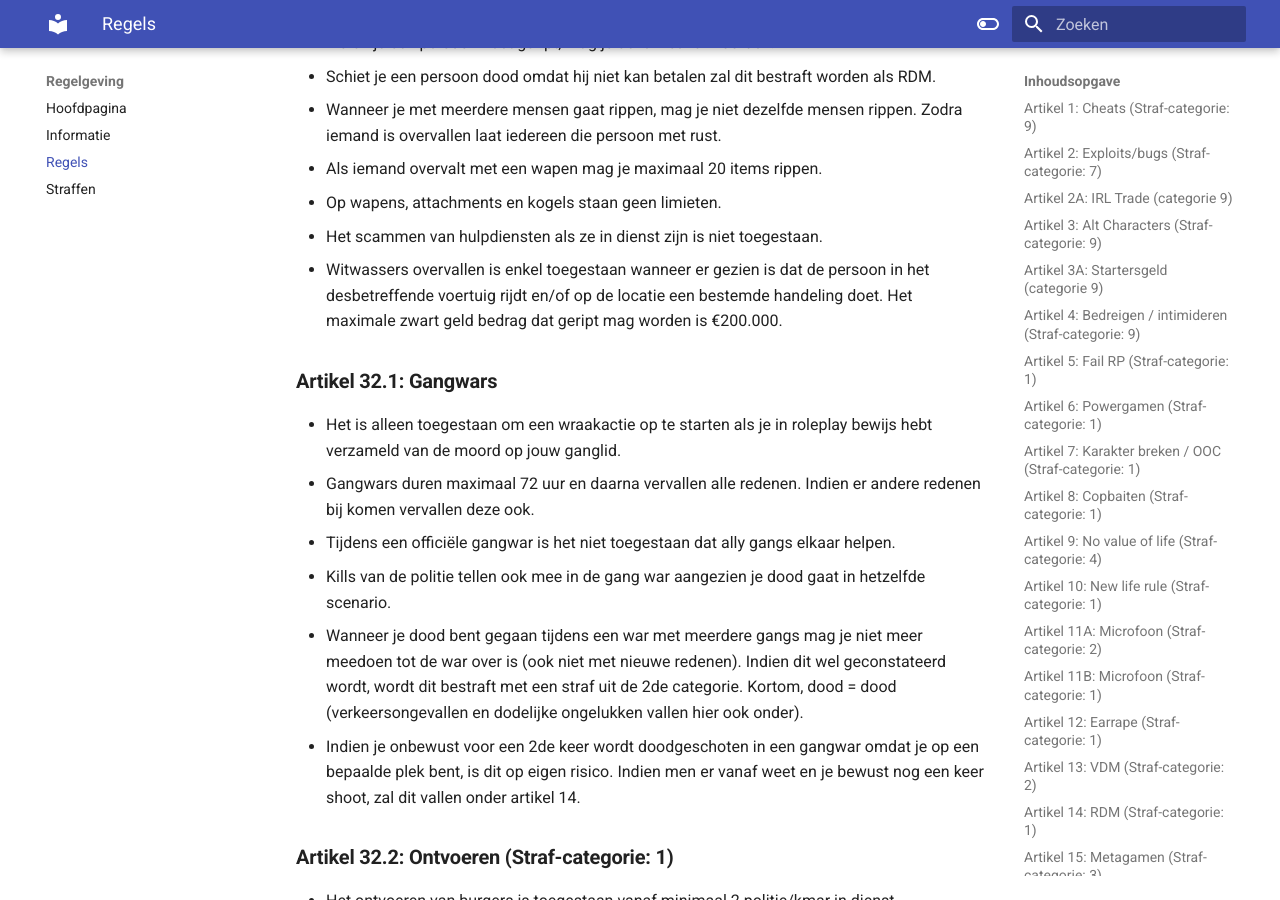
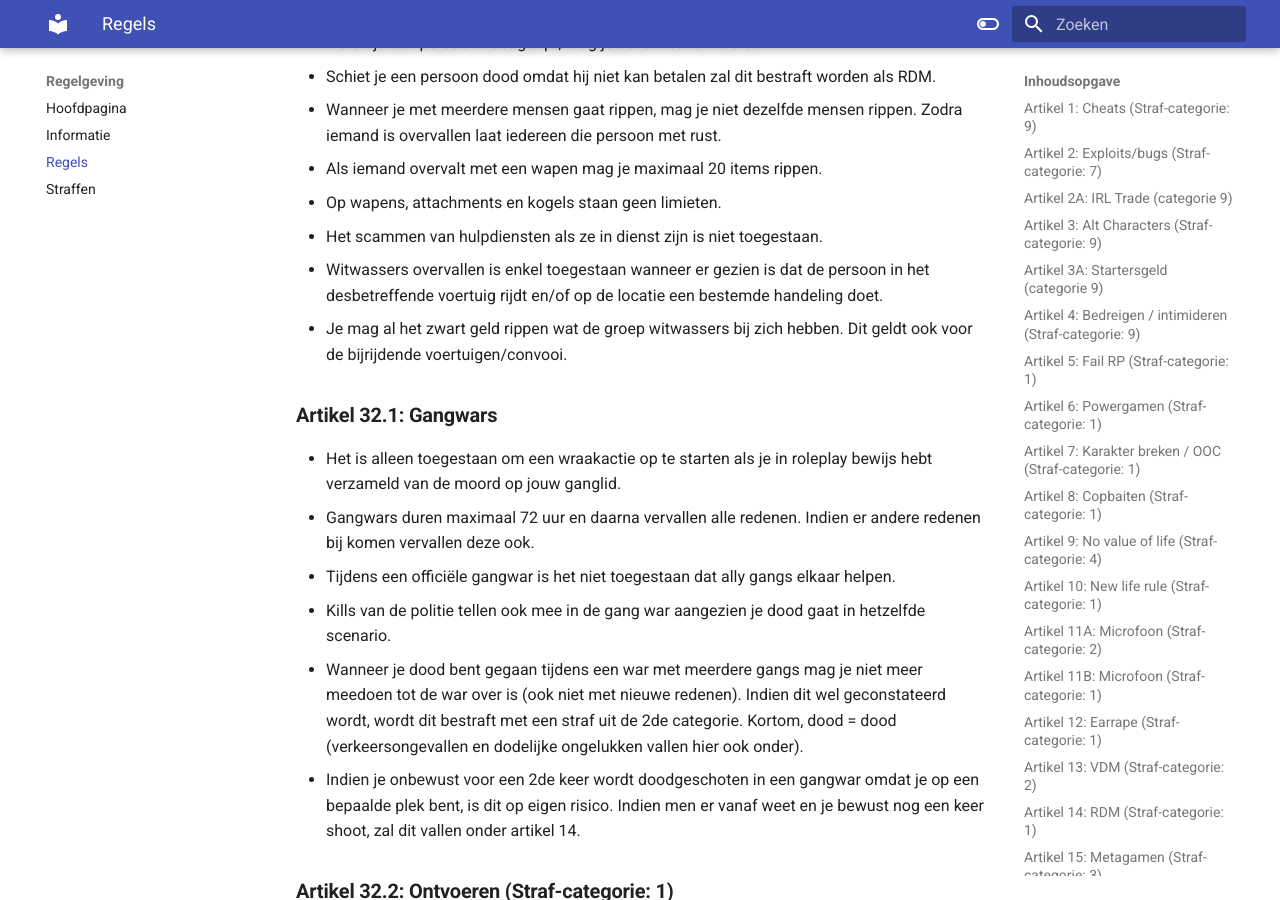
Before and after one commit to ZuiderVeenRP/apv, an MkDocs documentation site: the page built from docs/algemeen.md, in a window 1280 px wide and 900 px high, scrolled down 11087 px. Built offline with MkDocs 1.6.1 and Material for MkDocs 9.7.7, drawn with Linux system fonts in a browser that asks for light colours; comment, search, counter and statistics services are not loaded.

Commit message:
Witwas rip regels veranderd

```diff
--- a/docs/algemeen.md
+++ b/docs/algemeen.md
@@ -255,7 +255,8 @@
 - Als iemand overvalt met een wapen mag je maximaal 20 items rippen.
 - Op wapens, attachments en kogels staan geen limieten.
 - Het scammen van hulpdiensten als ze in dienst zijn is niet toegestaan.
-- Witwassers overvallen is enkel toegestaan wanneer er gezien is dat de persoon in het desbetreffende voertuig rijdt en/of op de locatie een bestemde handeling doet. Het maximale zwart geld bedrag dat geript mag worden is €200.000.
+- Witwassers overvallen is enkel toegestaan wanneer er gezien is dat de persoon in het desbetreffende voertuig rijdt en/of op de locatie een bestemde handeling doet.
+- Je mag al het zwart geld rippen wat de groep witwassers bij zich hebben. Dit geldt ook voor de bijrijdende voertuigen/convooi.
 
 ### **Artikel 32.1: Gangwars**
 - Het is alleen toegestaan om een wraakactie op te starten als je in roleplay bewijs hebt verzameld van de moord op jouw ganglid.
```
